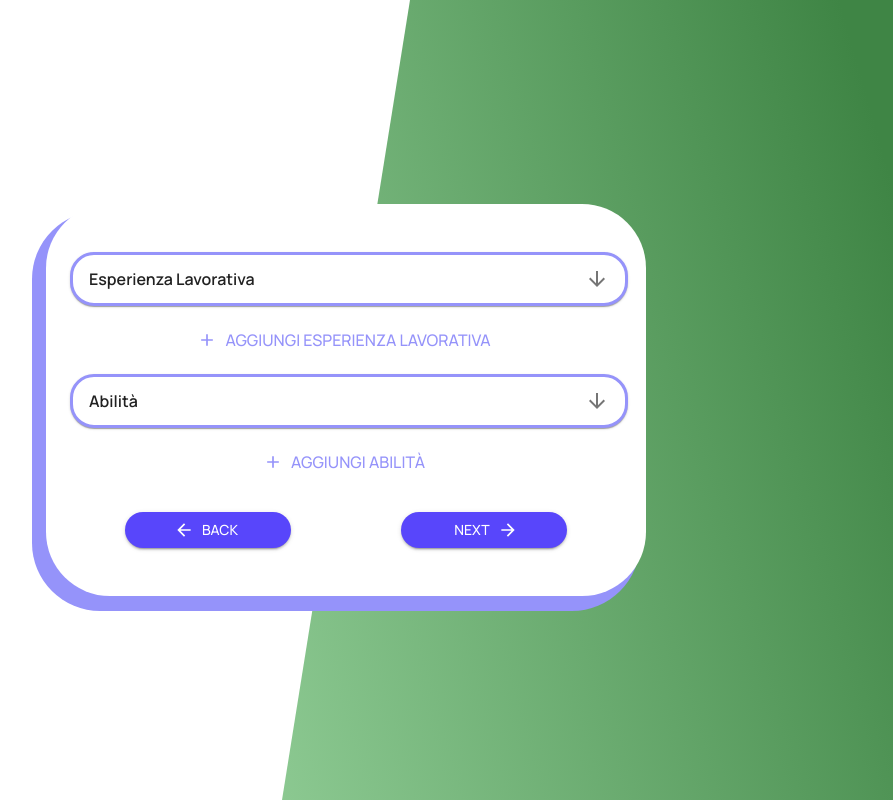
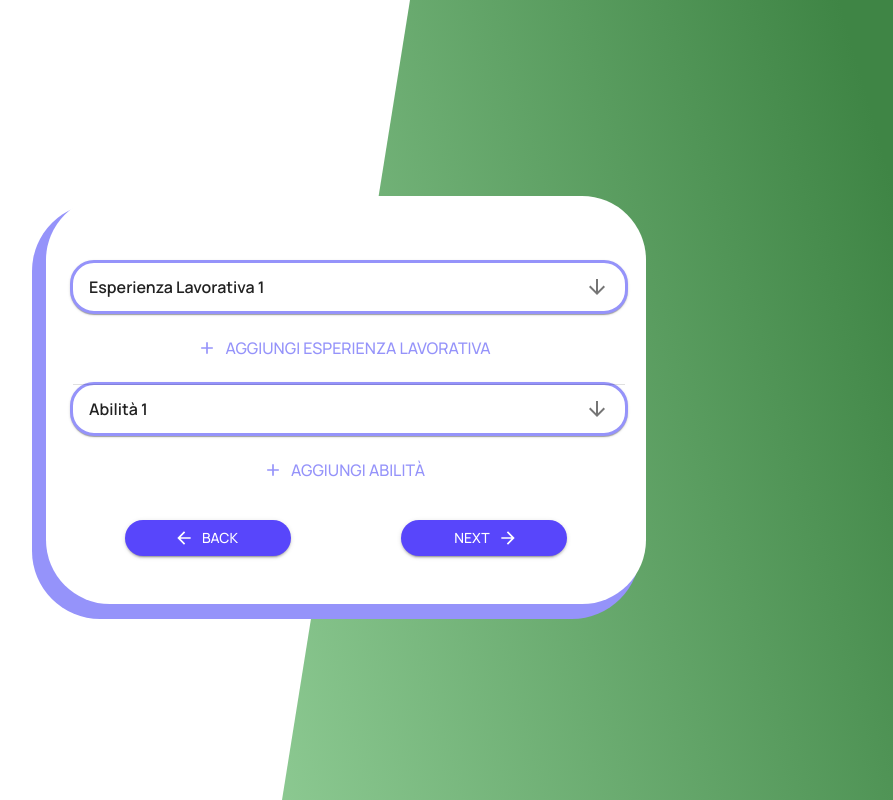
Before and after one commit to RiccardoElisabetti/ResumeForge, a React (Vite) app: page /form/history in a window 1280 px wide. Shown: the whole page, without its empty margins (294-1187 px from the left). Built offline with nearby package versions, Linux system fonts and the light colour scheme.

Commit message:
Fixed /form/history page add and remove features

```diff
--- a/src/components/Context.tsx
+++ b/src/components/Context.tsx
@@ -69,6 +69,17 @@ type ContextValue = {
 	setFormContextValues: React.Dispatch<React.SetStateAction<FormType>>;
 };
 
+
+export const FormContext = createContext<null | ContextValue>(null);
+
+export function useFormContext() {
+	const FormContextValue = useContext(FormContext);
+	if (!FormContextValue) {
+		throw new Error("useAppState must be used within the AppProvider");
+	}
+	return FormContextValue;
+}
+
 // type AppProviderProps = {
 // 	children: ReactNode;
 // };
@@ -81,13 +92,3 @@ type ContextValue = {
 // 		</FormStateContext.Provider>
 // 	);
 // }
-
-export const FormContext = createContext<null | ContextValue>(null);
-
-export function useFormContext() {
-	const FormContextValue = useContext(FormContext);
-	if (!FormContextValue) {
-		throw new Error("useAppState must be used within the AppProvider");
-	}
-	return FormContextValue;
-}
--- a/src/components/ExperienceSection.tsx
+++ b/src/components/ExperienceSection.tsx
@@ -13,11 +13,39 @@ import {
 	MenuItem,
 	Select,
 	SelectChangeEvent,
-	Stack,
 	Typography,
 } from "@mui/material";
+import {
+	Control,
+	Controller,
+	FieldArrayWithId,
+	FieldErrors,
+	useForm,
+	UseFormRegister,
+} from "react-hook-form";
+import { FormType } from "./Context";
+import { useState } from "react";
+import { FormDatePicker } from "./FormDatePicker";
 
-export function Experience() {
+export function Experience({
+	register,
+	field,
+	index,
+	errors,
+	control,
+}: {
+	register: UseFormRegister<FormType>;
+	field: FieldArrayWithId<FormType, "experiences", "id">;
+	index: number;
+	errors: FieldErrors<FormType>;
+	control: Control<FormType, any>;
+}) {
+	const [employmentType, setEmploymentType] = useState("");
+
+	const handleChange = (event: SelectChangeEvent) => {
+		setEmploymentType(event.target.value as string);
+	};
+
 	return (
 		<Accordion
 			square
@@ -25,17 +53,20 @@ export function Experience() {
 				width: "100%",
 				border: "3px solid #9593FA",
 				borderRadius: "1.5rem",
+				marginTop: "1rem",
 			}}
+			key={field.id}
 		>
-				<AccordionSummary
-					expandIcon={<ArrowDownwardIcon />}
-				>
-					<Typography fontWeight={600}>Esperienza Lavorativa</Typography>
+			<AccordionSummary expandIcon={<ArrowDownwardIcon />}>
+				<Typography fontWeight={600}>
+					Esperienza Lavorativa {index + 1}
+				</Typography>
 			</AccordionSummary>
 			<AccordionDetails>
 				<Grid container spacing={3}>
 					<Grid xs={12} sm={6}>
 						<TextField
+							{...register(`experiences.${index}.title` as const)}
 							sx={{ width: "100%" }}
 							label="Titolo"
 							variant="filled"
@@ -45,10 +76,12 @@ export function Experience() {
 						<FormControl variant="filled" fullWidth>
 							<InputLabel id="select-label">Tipo di impiego</InputLabel>
 							<Select
+								{...register(`experiences.${index}.employmentType` as const)}
 								variant="filled"
 								autoWidth
 								labelId="select-label"
-									value={""}
+								value={employmentType}
+								onChange={handleChange}
 							>
 								<MenuItem value={"Tempo pieno"}>Tempo pieno</MenuItem>
 								<MenuItem value={"Part time"}>Part time</MenuItem>
@@ -69,6 +102,7 @@ export function Experience() {
 					</Grid>
 					<Grid xs={12} sm={6}>
 						<TextField
+							{...register(`experiences.${index}.company` as const)}
 							sx={{ width: "100%" }}
 							label="Azienda"
 							variant="filled"
@@ -76,21 +110,18 @@ export function Experience() {
 					</Grid>
 					<Grid xs={12} sm={6}>
 						<TextField
+							{...register(`experiences.${index}.location` as const)}
 							sx={{ width: "100%" }}
 							label="Luogo"
 							variant="filled"
 						/>
 					</Grid>
 					<Grid xs={12} sm={6}>
-							<LocalizationProvider dateAdapter={AdapterDayjs}>
-								<DatePicker
-									sx={{ width: "100%" }}
+						<FormDatePicker
+							name={`experiences.${index}.startDate`}
+							control={control}
 							label={"Data di inizio impiego"}
-									slotProps={{
-										field: { clearable: true },
-									}}
 						/>
-							</LocalizationProvider>
 					</Grid>
 					<Grid xs={12} sm={6}>
 						<LocalizationProvider dateAdapter={AdapterDayjs}>
@@ -99,12 +130,14 @@ export function Experience() {
 								label={"Data di fine impiego"}
 								slotProps={{
 									field: { clearable: true },
+									...register(`experiences.${index}.endDate` as const),
 								}}
 							/>
 						</LocalizationProvider>
 					</Grid>
 					<Grid xs={12}>
 						<TextField
+							{...register(`experiences.${index}.description` as const)}
 							sx={{ width: "100%" }}
 							label="Descrizione"
 							variant="filled"
@@ -114,43 +147,5 @@ export function Experience() {
 				</Grid>
 			</AccordionDetails>
 		</Accordion>
-
-		// <form>
-		// 	<fieldset>
-		// 		<legend>Esperienza Lavorativa</legend>
-		// 		<div>
-		// 			<div>
-		// 				<label htmlFor="titolo">Titolo:</label>
-		// 				<input type="text" id="titolo" name="titolo" required />
-		// 				<label htmlFor="tipo-contratto">Tipo di contratto:</label>
-		// 				<input
-		// 					type="text"
-		// 					id="tipo-contratto"
-		// 					name="tipo-contratto"
-		// 					required
-		// 				/>
-		// 			</div>
-		// 			<br />
-		// 			<div>
-		// 				<label htmlFor="azienda">Azienda:</label>
-		// 				<input type="text" id="azienda" name="azienda" required />
-		// 				<label htmlFor="città">Città:</label>
-		// 				<input type="text" id="città" name="città" />
-		// 			</div>
-		// 			<br />
-		// 			<div>
-		// 				<label htmlFor="data-inizio">Data d'inizio:</label>
-		// 				<input type="date" id="data-inizio" name="data-inizio" />
-		// 				<label htmlFor="data-fine">Data di fine(Opzionale):</label>
-		// 				<input type="date" id="data-fine" name="data-fine" />
-		// 			</div>
-		// 			<br />
-		// 			<label htmlFor="descrizione">Descrizione:</label>
-		// 			<textarea id="descrizione" name="descrizione" />
-		// 			<br />
-		// 			<button>+ Aggiungi nuova esperienza</button>
-		// 		</div>
-		// 	</fieldset>
-		// </form>
 	);
 }
--- /dev/null
+++ b/src/components/FormDatePicker.tsx
@@ -0,0 +1,33 @@
+import { LocalizationProvider } from "@mui/x-date-pickers/LocalizationProvider";
+import { DatePicker } from "@mui/x-date-pickers/DatePicker";
+import { Control, Controller } from "react-hook-form";
+import { FormType } from "./Context";
+import { AdapterDayjs } from "@mui/x-date-pickers/AdapterDayjs";
+
+type FormInputProps = {
+	name: any;
+	control: Control<FormType, any>;
+	label: string;
+};
+
+export const FormDatePicker = ({ name, control, label }: FormInputProps) => {
+	return (
+		<LocalizationProvider dateAdapter={AdapterDayjs}>
+			<Controller
+				name={name}
+				control={control}
+				render={({ field: { onChange, value } }) => (
+					<DatePicker
+						slotProps={{
+							field: { clearable: true },
+						}}
+						label={label}
+						value={value}
+						format="DD/MM/YYYY"
+						onChange={onChange}
+					/>
+				)}
+			/>
+		</LocalizationProvider>
+	);
+};
--- a/src/components/SkillSection.tsx
+++ b/src/components/SkillSection.tsx
@@ -6,13 +6,36 @@ import {
 	InputLabel,
 	MenuItem,
 	Select,
+	SelectChangeEvent,
 	TextField,
 	Typography,
 } from "@mui/material";
 import Grid from "@mui/material/Unstable_Grid2";
 import ArrowDownwardIcon from "@mui/icons-material/ArrowDownward";
+import {
+	Control,
+	FieldArrayWithId,
+	FieldErrors,
+	UseFormRegister,
+} from "react-hook-form";
+import { FormType } from "./Context";
+import { useState } from "react";
 
-export function Skill() {
+export function Skill({
+	register,
+	field,
+	index,
+}: {
+	register: UseFormRegister<FormType>;
+	field: FieldArrayWithId<FormType, "skills", "id">;
+	index: number;
+}) {
+	const [skillLevel, setSkillLevel] = useState("");
+
+	const handleChange = (event: SelectChangeEvent) => {
+		setSkillLevel(event.target.value as string);
+	};
+
 	return (
 		<Accordion
 			square
@@ -20,15 +43,18 @@ export function Skill() {
 				width: "100%",
 				border: "3px solid #9593FA",
 				borderRadius: "1.5rem",
+				marginTop: "1rem",
 			}}
+			key={field.id}
 		>
 			<AccordionSummary expandIcon={<ArrowDownwardIcon />}>
-				<Typography fontWeight={600}>Abilità</Typography>
+				<Typography fontWeight={600}>Abilità {index + 1}</Typography>
 			</AccordionSummary>
 			<AccordionDetails>
-				<Grid container spacing={4} padding={.5}>
+				<Grid container spacing={4} padding={0.5}>
 					<Grid xs={12} sm={6}>
 						<TextField
+							{...register(`skills.${index}.skill` as const)}
 							label="Competenza"
 							sx={{ width: "100%" }}
 							variant="filled"
@@ -38,10 +64,12 @@ export function Skill() {
 						<FormControl fullWidth variant="filled">
 							<InputLabel id="select-label">Livello</InputLabel>
 							<Select
+								{...register(`skills.${index}.level` as const)}
 								variant="filled"
 								autoWidth
 								labelId="select-label"
-								value={""}
+								value={skillLevel}
+								onChange={handleChange}
 							>
 								<MenuItem value="Nessuno">Nessuno</MenuItem>
 								<MenuItem value="Principiante">Principiante</MenuItem>
@@ -53,14 +81,5 @@ export function Skill() {
 				</Grid>
 			</AccordionDetails>
 		</Accordion>
-
-		// <fieldset>
-		// 	<legend>Competenza</legend>
-		// 	<label htmlFor="compentenza">Competenza:</label>
-		// 	<input type="text" id="compentenza" name="competenza" required />
-		// 	<label htmlFor="livello">Livello:</label>
-		// 	<input type="text" id="livello" name="livello" required />
-		// 	<button>+ Aggiungi nuova esperienza</button>
-		// </fieldset>
 	);
 }
--- a/src/components/steps/EmploymentHistory.tsx
+++ b/src/components/steps/EmploymentHistory.tsx
@@ -1,4 +1,4 @@
-import { Link } from "react-router-dom";
+import { Link, useNavigate } from "react-router-dom";
 import { Experience } from "../ExperienceSection";
 import { Skill } from "../SkillSection";
 import { FormWrapper } from "../FormWrapper";
@@ -7,20 +7,62 @@ import { Button, Typography } from "@mui/material";
 import ArrowForwardIcon from "@mui/icons-material/ArrowForward";
 import ArrowBackIcon from "@mui/icons-material/ArrowBack";
 import AddIcon from "@mui/icons-material/Add";
+import { useFieldArray } from "react-hook-form";
+import { FormType, useFormContext } from "../Context";
+import { useForm } from "react-hook-form";
+import { DevTool } from "@hookform/devtools";
+import { FiveG } from "@mui/icons-material";
 
 export function EmploymentHistory() {
+	const { formContextValues, setFormContextValues } = useFormContext();
+
+	const { register, control, handleSubmit, formState } = useForm<FormType>({
+		defaultValues: formContextValues,
+	});
+
+	const { errors } = formState;
+
+	const experiences = useFieldArray({
+		name: "experiences",
+		control,
+	});
+
+	const skills = useFieldArray({
+		name: "skills",
+		control,
+	});
+
+	const navigate = useNavigate();
+	const onSubmit = (data: FormType) => {
+		setFormContextValues(data);
+		navigate("/form/summary");
+	};
+
 	return (
-		<Stack sx={{
+		<Stack
+			sx={{
 				display: "flex",
 				flexDirection: "column",
 				justifyContent: "center",
 				alignItems: "center",
-			height: "100%"
-		}}>
+				height: "100%",
+			}}
+		>
 			<FormWrapper>
+				<form onSubmit={handleSubmit(onSubmit)}>
 					<Stack spacing={2}>
 						<Stack>
-						<Experience />
+							{experiences.fields.map((field, index) => {
+								return (
+									<>
+										<Experience
+											register={register}
+											field={field}
+											index={index}
+											errors={errors}
+											control={control}
+										/>
+										{index > 0 && (
 											<Button
 												sx={{
 													width: "100%",
@@ -30,14 +72,16 @@ export function EmploymentHistory() {
 												}}
 												variant="text"
 												startIcon={<AddIcon />}
+												onClick={() => experiences.remove(index)}
 											>
 												<Typography fontWeight={500}>
-								Aggiungi Esperienza Lavorativa
+													Rimuovi Esperienza Lavorativa
 												</Typography>
 											</Button>
-					</Stack>
-					<Stack>
-						<Skill />
+										)}
+									</>
+								);
+							})}
 							<Button
 								sx={{
 									width: "100%",
@@ -47,6 +91,61 @@ export function EmploymentHistory() {
 								}}
 								variant="text"
 								startIcon={<AddIcon />}
+								onClick={() =>
+									experiences.append({
+										title: "",
+										employmentType: null,
+										company: "",
+										location: "",
+										startDate: null,
+										endDate: null,
+										description: "",
+									})
+								}
+							>
+								<Typography fontWeight={500}>
+									Aggiungi Esperienza Lavorativa
+								</Typography>
+							</Button>
+							{skills.fields.map((field, index) => {
+								return (
+									<>
+										<Skill register={register} field={field} index={index} />
+										{index > 0 && (
+											<Button
+												sx={{
+													width: "100%",
+													borderRadius: "2rem",
+													marginTop: "1rem",
+													color: "#9593FA",
+												}}
+												variant="text"
+												startIcon={<AddIcon />}
+												onClick={() => skills.remove(index)}
+											>
+												<Typography fontWeight={500}>
+													Rimuovi Abilità
+												</Typography>
+											</Button>
+										)}
+									</>
+								);
+							})}
+							<Button
+								sx={{
+									width: "100%",
+									borderRadius: "2rem",
+									marginTop: "1rem",
+									color: "#9593FA",
+								}}
+								variant="text"
+								startIcon={<AddIcon />}
+								onClick={() =>
+									skills.append({
+										skill: "",
+										level: null
+									})
+								}
 							>
 								<Typography fontWeight={500}>Aggiungi Abilità</Typography>
 							</Button>
@@ -86,6 +185,8 @@ export function EmploymentHistory() {
 							</Button>
 						</Stack>
 					</Stack>
+				</form>
+				<DevTool control={control} />
 			</FormWrapper>
 		</Stack>
 	);
```
Also changed, not shown: src/components/steps/PersonalInformations.tsx (+17 -4 lines). Lines whose indentation alone changed are shown as unchanged.
